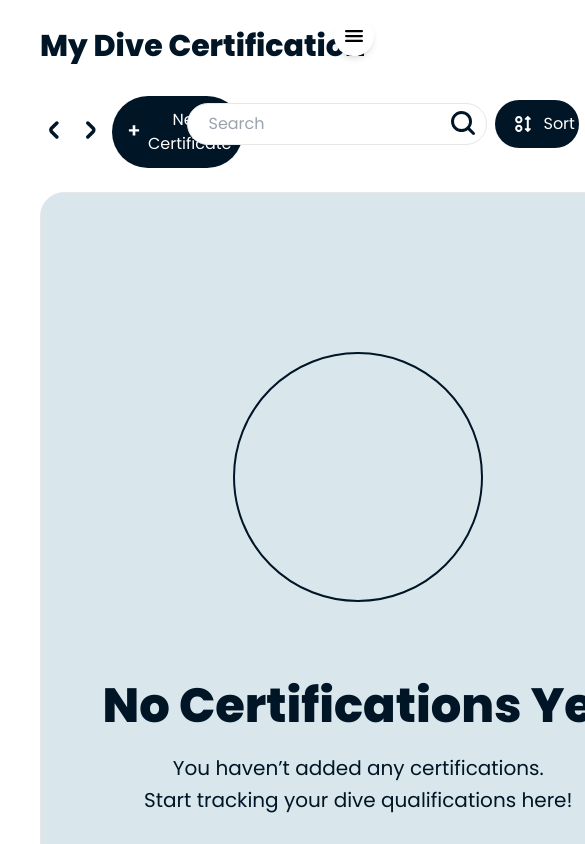
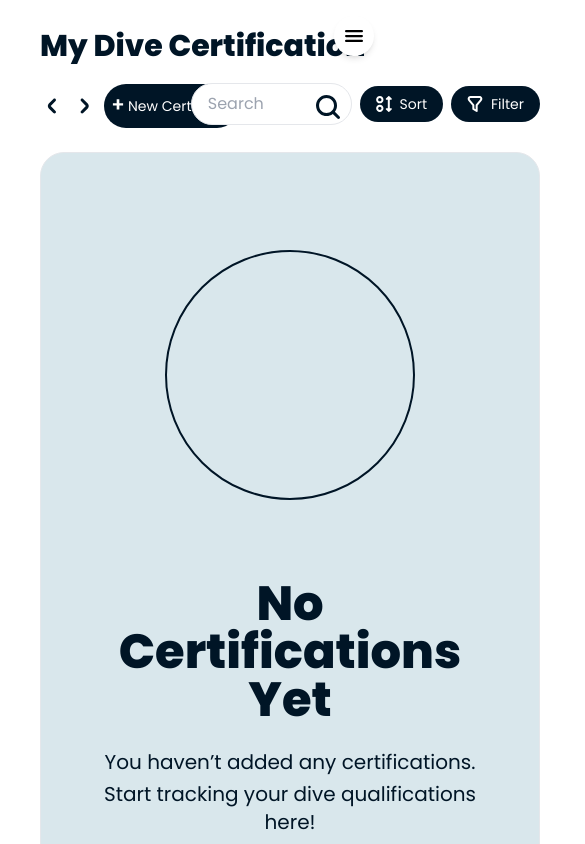
Before and after one commit to roserossssss/dive-site, a Next.js app in the folder diver-application/: page /dashboard/CertificatePage in a window 390 px wide. Shown: the top 844 px of the page, 585 px wide, since content can reach past the window. Built offline with nearby package versions, Linux system fonts and the light colour scheme.

Commit message:
Dive Certificate Page
- applied responsive sizes to adjust each content width and height based on the screen size

```diff
--- a/diver-application/app/dashboard/CertificatePage/page.tsx
+++ b/diver-application/app/dashboard/CertificatePage/page.tsx
@@ -74,11 +74,11 @@ const DiveCertification = () => {
       <h2 className="text-3xl font-bold text-[#001526]">My Dive Certification</h2>
       <div className="flex items-center justify-between mt-4">
         <div className="flex items-center space-x-2">
-          <img src="/leftarrow.svg" alt="Left Arrow" className="w-7 h-7 cursor-pointer mt-3" />
-          <img src="/rightarrow.svg" alt="Right Arrow" className="w-7 h-7 cursor-pointer mt-3" />
+          <img src="/leftarrow.svg" alt="Left Arrow" className="w-6 md:w-7 lg:w-8 h-6 md:h-7 lg:h-8 cursor-pointer mt-1" />
+          <img src="/rightarrow.svg" alt="Right Arrow" className="w-6 md:w-7 lg:w-8 h-6 md:h-7 lg:h-8 cursor-pointer mt-1" />
           <button
             onClick={() => router.push("/dashboard/CertificatePage/NewCertificate")}
-            className="bg-[#001526] text-white px-6 py-3 rounded-full flex items-center gap-2 mt-4"
+            className="bg-[#001526] mt-1 text-white px-4 md:px-6 lg:px-6 py-3 md:py-3 rounded-full flex items-center gap-1 md:gap-2 text-sm md:text-base lg:text-lg whitespace-nowrap"
           >
             <img src="/plus.svg" alt="Plus" className="w-3 h-3 -mt-1 -ml-2" />
             New Certificate
@@ -86,22 +86,22 @@ const DiveCertification = () => {
         </div>
 
         <div className="flex items-center space-x-2">
-          <div className="relative">
+          <div className="relative flex-1">
             <input
               type="text"
               placeholder="Search"
-              className="border rounded-full px-5 py-2 w-[300px] bg-white"
+              className="border rounded-full pl-4 pr-10 py-2 sm:py-2.5 md:py-3 w-full sm:max-w-[300px] md:max-w-[600px] lg:max-w-[700px] bg-white"
             />
-            <img src="/search.svg" alt="Search" className="absolute right-3 top-2 w-6 h-6" />
+            <img src="/search.svg" alt="Search" className="absolute right-3 top-1 mt-2 w-6 h-6" />
           </div>
 
           {/* Sort Dropdown */}
           <div className="relative">
             <button
               onClick={() => setSortDropdownOpen(!sortDropdownOpen)}
-              className="bg-[#001526] text-white px-5 py-3 rounded-full flex items-center gap-3"
+              className="bg-[#001526] text-white px-4 md:px-5 lg:px-6 py-2 md:py-3 rounded-full flex items-center gap-2 text-sm md:text-base lg:text-lg"
             >
-              <img src="/sort.svg" alt="Sort" className="w-4 h-4" />
+              <img src="/sort.svg" alt="Sort" className="w-4 md:w-5 lg:w-6 h-4 md:h-5 lg:h-6" />
               Sort
             </button>
             {sortDropdownOpen && (
@@ -126,9 +126,9 @@ const DiveCertification = () => {
           <div className="relative">
             <button
               onClick={() => setFilterDropdownOpen(!filterDropdownOpen)}
-              className="bg-[#001526] text-white px-5 py-3 rounded-full flex items-center gap-3"
+              className="bg-[#001526] text-white px-4 md:px-5 lg:px-6 py-2 md:py-3 rounded-full flex items-center gap-2 text-sm md:text-base lg:text-lg"
             >
-              <img src="/filter.svg" alt="Filter" className="w-4 h-4" />
+              <img src="/filter.svg" alt="Filter" className="w-4 md:w-5 lg:w-6 h-4 md:h-5 lg:h-6" />
               Filter
             </button>
             {filterDropdownOpen && (
```
